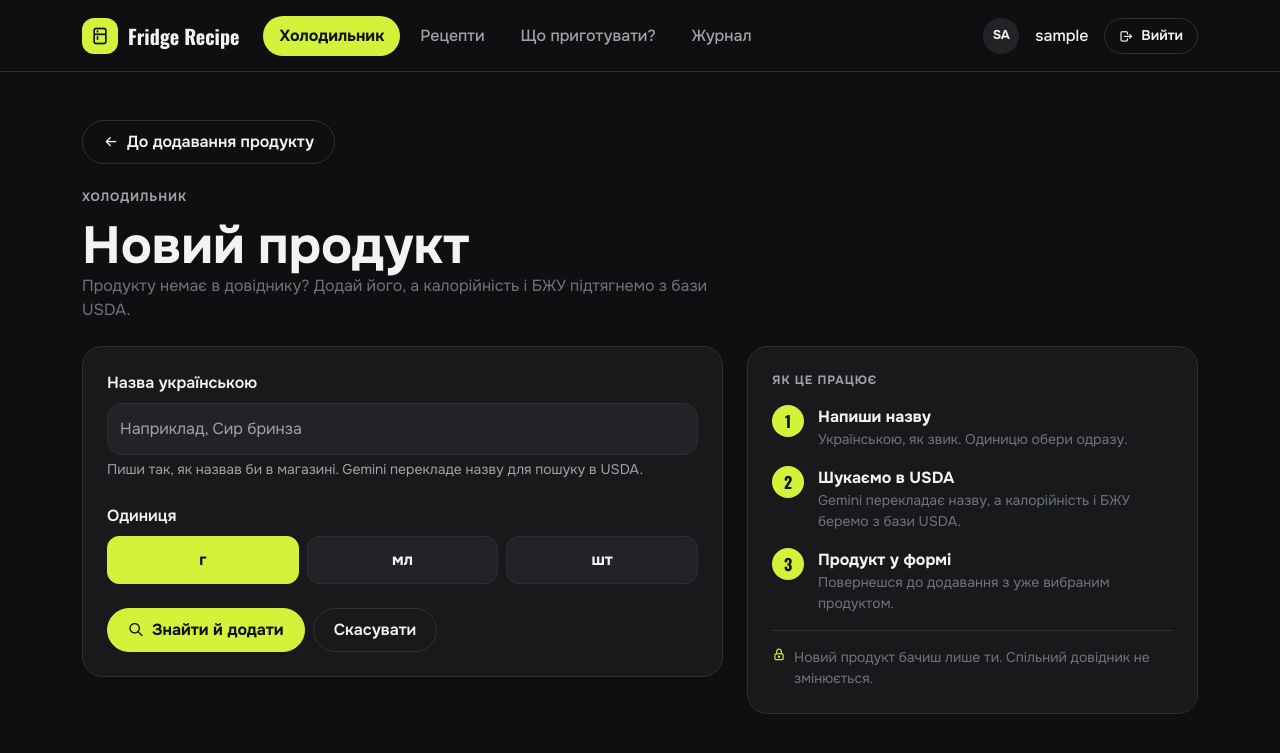
After one commit to GreedyClark/Fridge_Recipe_App, a Django app: page /products/new/ in a window 1280 px wide. The commit adds this page. Shown: the top 753 px of the page. Run offline with Django 5.2, Linux system fonts and the light colour scheme; the visitor is signed in with stand-in values (Sample User, id 1); parts of the project's set-up code (start-up, migrations or seed data) failed here and were passed over.

Commit message:
Add new product page with Gemini translation and USDA lookup

```diff
--- a/fridge/forms.py
+++ b/fridge/forms.py
@@ -1,6 +1,6 @@
 from django import forms
 
-from .models import FridgeItem, Product
+from .models import UNIT_CHOICES, FridgeItem, Product
 
 
 class FridgeItemForm(forms.ModelForm):
@@ -19,3 +19,42 @@ class FridgeItemForm(forms.ModelForm):
         super().__init__(*args, **kwargs)
         self.fields["product"].queryset = Product.objects.visible_to(user)
         self.fields["product"].empty_label = "Оберіть продукт"
+
+
+class ProductCreateForm(forms.Form):
+    name = forms.CharField(
+        label="Назва українською",
+        max_length=100,
+        error_messages={"required": "Вкажи назву продукту."},
+        widget=forms.TextInput(
+            attrs={"class": "form-control", "placeholder": "Наприклад, Сир бринза", "autocomplete": "off"}
+        ),
+    )
+    unit = forms.ChoiceField(label="Одиниця", choices=UNIT_CHOICES, initial="g", widget=forms.RadioSelect)
+    grams_per_piece = forms.FloatField(
+        label="Вага 1 шт",
+        required=False,
+        min_value=1,
+        max_value=5000,
+        widget=forms.NumberInput(attrs={"class": "form-control", "step": "any", "inputmode": "decimal"}),
+    )
+
+    def __init__(self, *args, user=None, **kwargs):
+        super().__init__(*args, **kwargs)
+        self.user = user
+
+    def clean_name(self):
+        name = " ".join(self.cleaned_data["name"].split())
+        name = name[:1].upper() + name[1:]
+        for product in Product.objects.visible_to(self.user):
+            if product.name.casefold() == name.casefold():
+                raise forms.ValidationError(f"«{product.name}» уже є в довіднику. Обери його у формі холодильника.")
+        return name
+
+    def clean(self):
+        data = super().clean()
+        if data.get("unit") == "pcs" and not data.get("grams_per_piece"):
+            self.add_error("grams_per_piece", "Вкажи вагу однієї штуки в грамах.")
+        if data.get("unit") != "pcs":
+            data["grams_per_piece"] = None
+        return data
--- a/fridge/urls.py
+++ b/fridge/urls.py
@@ -7,6 +7,7 @@ app_name = "fridge"
 urlpatterns = [
     path("", views.FridgeListView.as_view(), name="list"),
     path("add/", views.FridgeCreateView.as_view(), name="add"),
+    path("products/new/", views.ProductCreateView.as_view(), name="product_new"),
     path("<int:pk>/edit/", views.FridgeUpdateView.as_view(), name="edit"),
     path("<int:pk>/delete/", views.FridgeDeleteView.as_view(), name="delete"),
 ]
--- a/fridge/views.py
+++ b/fridge/views.py
@@ -1,11 +1,16 @@
 from django.contrib import messages
 from django.contrib.auth.mixins import LoginRequiredMixin
 from django.db.models import Count
-from django.urls import reverse_lazy
-from django.views.generic import CreateView, DeleteView, ListView, UpdateView
+from django.shortcuts import redirect
+from django.urls import reverse, reverse_lazy
+from django.views.generic import CreateView, DeleteView, FormView, ListView, UpdateView
 
-from .forms import FridgeItemForm
+from recipes.importing.errors import ImportFailed
+from recipes.importing.gemini import usda_query_for
+
+from .forms import FridgeItemForm, ProductCreateForm
 from .models import FridgeItem, Product
+from .usda import USDAError, import_product
 
 POPULAR_LIMIT = 5
 DEFAULT_POPULAR = ["Яйце куряче", "Молоко 2.5%", "Хліб пшеничний", "Банан", "Картопля"]
@@ -97,3 +102,33 @@ class FridgeDeleteView(UserFridgeMixin, DeleteView):
     def form_valid(self, form):
         messages.success(self.request, f"Видалено: {self.object.product.name}")
         return super().form_valid(form)
+
+
+
+class ProductCreateView(LoginRequiredMixin, FormView):
+    template_name = "fridge/product_form.html"
+    form_class = ProductCreateForm
+
+    def get_form_kwargs(self):
+        kwargs = super().get_form_kwargs()
+        kwargs["user"] = self.request.user
+        return kwargs
+
+    def form_valid(self, form):
+        data = form.cleaned_data
+        try:
+            query = usda_query_for(data["name"])
+            product, _, _ = import_product(
+                data["name"], query, data["unit"], data["grams_per_piece"], owner=self.request.user
+            )
+        except ImportFailed as exc:
+            form.add_error("name", str(exc))
+            return self.form_invalid(form)
+        except USDAError:
+            form.add_error("name", f"Не знайшли «{data['name']}» у базі USDA. Спробуй іншу, простішу назву.")
+            return self.form_invalid(form)
+
+        messages.success(
+            self.request, f"Продукт «{product.name}» додано: {product.calories_per_100:g} ккал на 100 г."
+        )
+        return redirect(f"{reverse('fridge:add')}?product={product.pk}")
--- a/static/css/style.css
+++ b/static/css/style.css
@@ -1163,3 +1163,52 @@ a.photo-credit:hover {
     padding-bottom: .5rem;
     color: var(--fr-muted);
 }
+
+.add-product-link {
+    display: inline-flex;
+    align-items: center;
+    gap: .25rem;
+    font-weight: 700;
+    text-decoration: none;
+}
+
+.segmented {
+    display: flex;
+    gap: .5rem;
+}
+
+.segmented-option {
+    flex: 1 1 0;
+    position: relative;
+    margin: 0;
+}
+
+.segmented-option input {
+    position: absolute;
+    opacity: 0;
+    pointer-events: none;
+}
+
+.segmented-option span {
+    display: flex;
+    align-items: center;
+    justify-content: center;
+    min-height: 48px;
+    border-radius: 12px;
+    background: var(--fr-surface-2);
+    border: 1px solid var(--fr-line);
+    font-weight: 700;
+    cursor: pointer;
+    transition: background-color .15s ease;
+}
+
+.segmented-option input:checked + span {
+    background: var(--fr-accent);
+    border-color: var(--fr-accent);
+    color: var(--fr-on-accent);
+}
+
+.segmented-option input:focus-visible + span {
+    outline: 2px solid var(--fr-accent);
+    outline-offset: 2px;
+}
--- a/templates/base.html
+++ b/templates/base.html
@@ -24,7 +24,7 @@
 
         {% if user.is_authenticated %}
             <nav class="d-none d-md-flex gap-1">
-                <a href="{% url 'fridge:list' %}" class="nav-pill {% if view == 'fridge:list' or view == 'fridge:add' or view == 'fridge:edit' or view == 'fridge:delete' %}active{% endif %}">Холодильник</a>
+                <a href="{% url 'fridge:list' %}" class="nav-pill {% if view == 'fridge:list' or view == 'fridge:add' or view == 'fridge:edit' or view == 'fridge:delete' or view == 'fridge:product_new' %}active{% endif %}">Холодильник</a>
                 <a href="{% url 'recipes:list' %}" class="nav-pill {% if view == 'recipes:list' or view == 'recipes:detail' or view == 'recipes:import' or view == 'recipes:import_review' %}active{% endif %}">Рецепти</a>
                 <a href="{% url 'recipes:what_can_i_cook' %}" class="nav-pill {% if view == 'recipes:what_can_i_cook' %}active{% endif %}">Що приготувати?</a>
                 <a href="{% url 'recipes:log' %}" class="nav-pill {% if view == 'recipes:log' %}active{% endif %}">Журнал</a>
@@ -60,7 +60,7 @@
 
 {% if user.is_authenticated %}
     <nav class="tabbar d-md-none">
-        <a href="{% url 'fridge:list' %}" class="{% if view == 'fridge:list' or view == 'fridge:add' or view == 'fridge:edit' or view == 'fridge:delete' %}active{% endif %}">
+        <a href="{% url 'fridge:list' %}" class="{% if view == 'fridge:list' or view == 'fridge:add' or view == 'fridge:edit' or view == 'fridge:delete' or view == 'fridge:product_new' %}active{% endif %}">
             <span class="tabbar-icon"><i class="ti ti-fridge"></i></span>Холодильник
         </a>
         <a href="{% url 'recipes:list' %}" class="{% if view == 'recipes:list' or view == 'recipes:detail' or view == 'recipes:import' or view == 'recipes:import_review' or view == 'recipes:edit' or view == 'recipes:delete' %}active{% endif %}">
--- a/templates/fridge/fridge_form.html
+++ b/templates/fridge/fridge_form.html
@@ -28,6 +28,12 @@
                         <label for="{{ form.product.id_for_label }}" class="form-label">Продукт</label>
                         {{ form.product }}
                         {% if form.product.errors %}<div class="field-error">{{ form.product.errors|join:" " }}</div>{% endif %}
+                                            {% if not object %}
+                            <div class="form-text">
+                                Немає в списку?
+                                <a href="{% url 'fridge:product_new' %}" class="add-product-link"><i class="ti ti-plus"></i>Додати новий продукт</a>
+                            </div>
+                        {% endif %}
                     </div>
 
                     {% if not object and popular_products %}
--- /dev/null
+++ b/templates/fridge/product_form.html
@@ -0,0 +1,102 @@
+{% extends "base.html" %}
+
+{% block title %}Новий продукт · Fridge Recipe{% endblock %}
+
+{% block content %}
+<a href="{% url 'fridge:add' %}" class="btn btn-ghost mb-4"><i class="ti ti-arrow-left"></i>До додавання продукту</a>
+
+<div class="mb-4">
+    <div class="page-label">Холодильник</div>
+    <h1 class="page-title">Новий продукт</h1>
+    <p class="text-secondary mb-0 mt-2 page-lead">Продукту немає в довіднику? Додай його, а калорійність і БЖУ підтягнемо з бази USDA.</p>
+</div>
+
+<div class="row g-4 align-items-start">
+    <div class="col-lg-7">
+        <div class="card">
+            <div class="card-body p-4">
+                <form method="post" novalidate class="d-flex flex-column gap-4" id="product-form">
+                    {% csrf_token %}
+                    <div>
+                        <label for="{{ form.name.id_for_label }}" class="form-label">{{ form.name.label }}</label>
+                        {{ form.name }}
+                        {% if form.name.errors %}
+                            <div class="field-error">{{ form.name.errors|join:" " }}</div>
+                        {% else %}
+                            <div class="form-text">Пиши так, як назвав би в магазині. Gemini перекладе назву для пошуку в USDA.</div>
+                        {% endif %}
+                    </div>
+
+                    <div>
+                        <span class="form-label d-block" id="unit-label">{{ form.unit.label }}</span>
+                        <div class="segmented" role="radiogroup" aria-labelledby="unit-label">
+                            {% for choice in form.unit %}
+                                <label class="segmented-option">{{ choice.tag }}<span>{{ choice.choice_label }}</span></label>
+                            {% endfor %}
+                        </div>
+                    </div>
+
+                    <div id="pieces-field"{% if form.unit.value != "pcs" %} class="d-none"{% endif %}>
+                        <label for="{{ form.grams_per_piece.id_for_label }}" class="form-label">{{ form.grams_per_piece.label }}</label>
+                        <div class="qty-field">
+                            {{ form.grams_per_piece }}
+                            <span class="qty-unit">г</span>
+                        </div>
+                        {% if form.grams_per_piece.errors %}
+                            <div class="field-error">{{ form.grams_per_piece.errors|join:" " }}</div>
+                        {% else %}
+                            <div class="form-text">Потрібно, щоб рахувати калорії, коли продукт вимірюється штуками</div>
+                        {% endif %}
+                    </div>
+
+                    <div class="d-flex flex-wrap gap-2">
+                        <button type="submit" class="btn btn-primary" id="product-submit"><i class="ti ti-search"></i>Знайти й додати</button>
+                        <a href="{% url 'fridge:add' %}" class="btn btn-ghost">Скасувати</a>
+                    </div>
+                </form>
+            </div>
+        </div>
+    </div>
+
+    <div class="col-lg-5">
+        <div class="card">
+            <div class="card-body p-4 d-flex flex-column gap-3">
+                <div class="page-label">Як це працює</div>
+                <div class="how-step">
+                    <span class="how-num">1</span>
+                    <div><div class="fw-bold">Напиши назву</div><div class="text-secondary small">Українською, як звик. Одиницю обери одразу.</div></div>
+                </div>
+                <div class="how-step">
+                    <span class="how-num">2</span>
+                    <div><div class="fw-bold">Шукаємо в USDA</div><div class="text-secondary small">Gemini перекладає назву, а калорійність і БЖУ беремо з бази USDA.</div></div>
+                </div>
+                <div class="how-step">
+                    <span class="how-num">3</span>
+                    <div><div class="fw-bold">Продукт у формі</div><div class="text-secondary small">Повернешся до додавання з уже вибраним продуктом.</div></div>
+                </div>
+                <div class="d-flex gap-2 text-secondary small border-top pt-3">
+                    <i class="ti ti-lock text-accent"></i>
+                    <span>Новий продукт бачиш лише ти. Спільний довідник не змінюється.</span>
+                </div>
+            </div>
+        </div>
+    </div>
+</div>
+{% endblock %}
+
+{% block scripts %}
+<script>
+    const piecesField = document.getElementById("pieces-field");
+    document.querySelectorAll("input[name='unit']").forEach((radio) => {
+        radio.addEventListener("change", () => {
+            piecesField.classList.toggle("d-none", radio.value !== "pcs" || !radio.checked);
+        });
+    });
+
+    document.getElementById("product-form").addEventListener("submit", () => {
+        const button = document.getElementById("product-submit");
+        button.disabled = true;
+        button.innerHTML = '<span class="spinner-border spinner-border-sm" aria-hidden="true"></span>Шукаю в USDA…';
+    });
+</script>
+{% endblock %}
```
Also changed, not shown: fridge/tests.py (+69 -1 lines), recipes/importing/gemini.py (+25 -7 lines), recipes/test_importing.py (+13 -1 lines).
